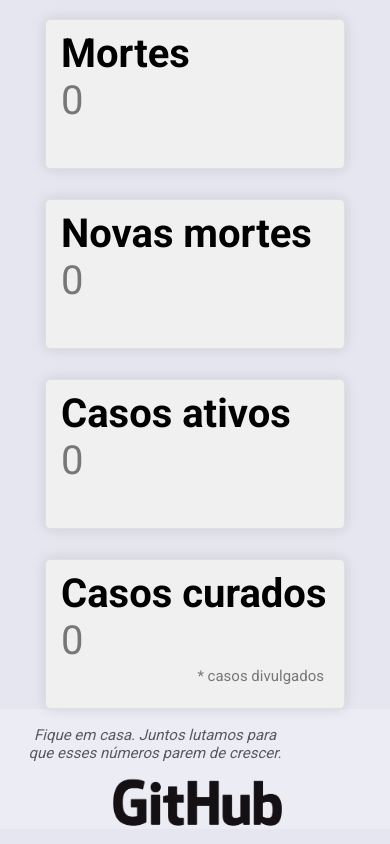
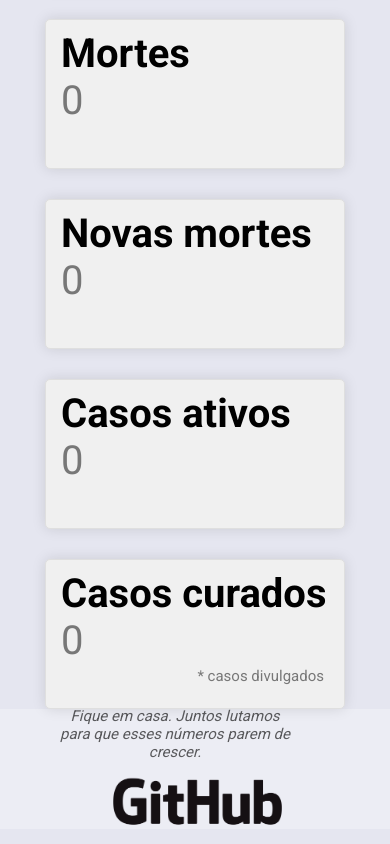
Before and after one commit to dlourennco/corona-brasil, a website: page index.html in a window 390 px wide. Shown: the part 529-1373 px from the top of the page. Drawn offline with Linux system fonts and the light colour scheme; no server answers.

Commit message:
css changes

```diff
--- a/css/style.css
+++ b/css/style.css
@@ -81,6 +81,7 @@ footer p {
 
 @media only screen and (max-width: 600px) {
   h1 {
+    padding-left: 60px;
     font-size: 55px;
   }
 
@@ -122,7 +123,7 @@ footer p {
     height: 120px;
 
     box-shadow: none;
-    padding-top: 20px;
+    margin-top: 20px;
     margin: 0 auto;
     position: static;
   }
@@ -133,6 +134,6 @@ footer p {
   }
 
   footer p {
-    padding-left: 20px;
+    padding-left: 60px;
   }
 }
```
